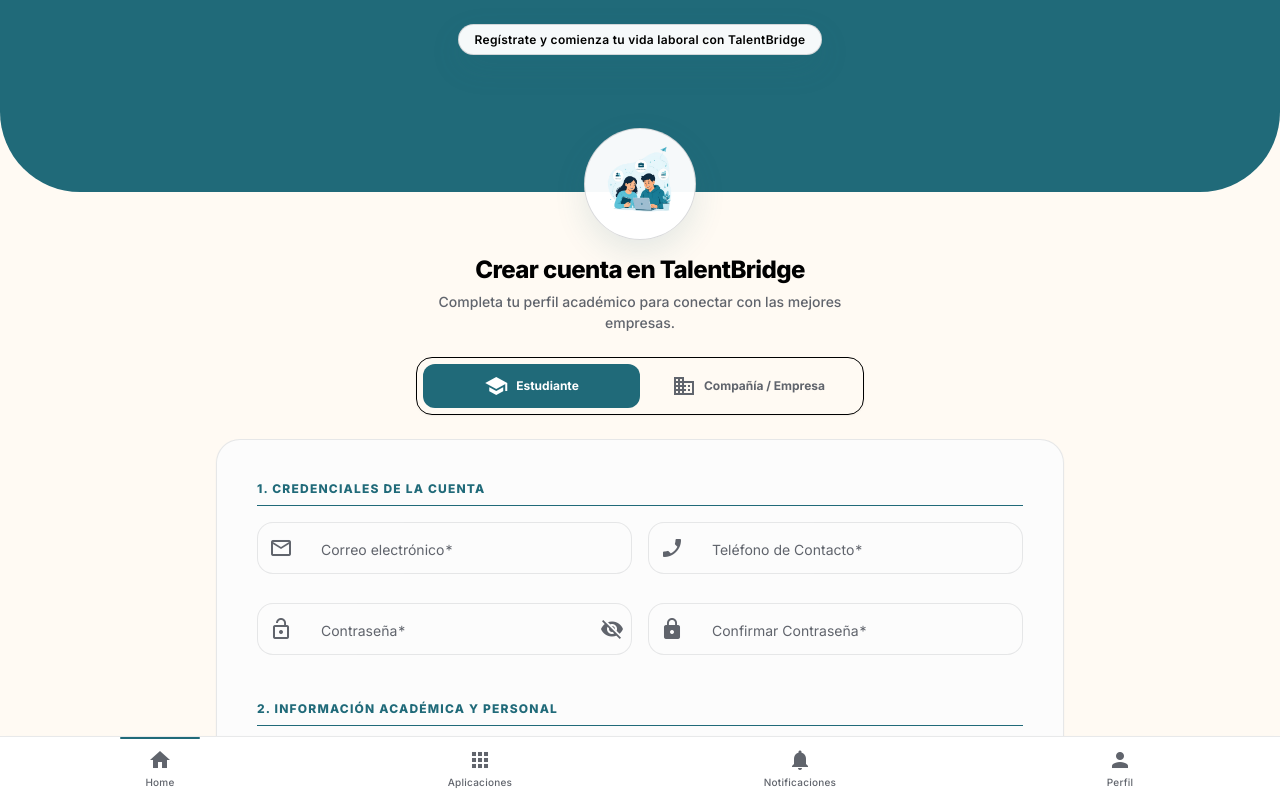
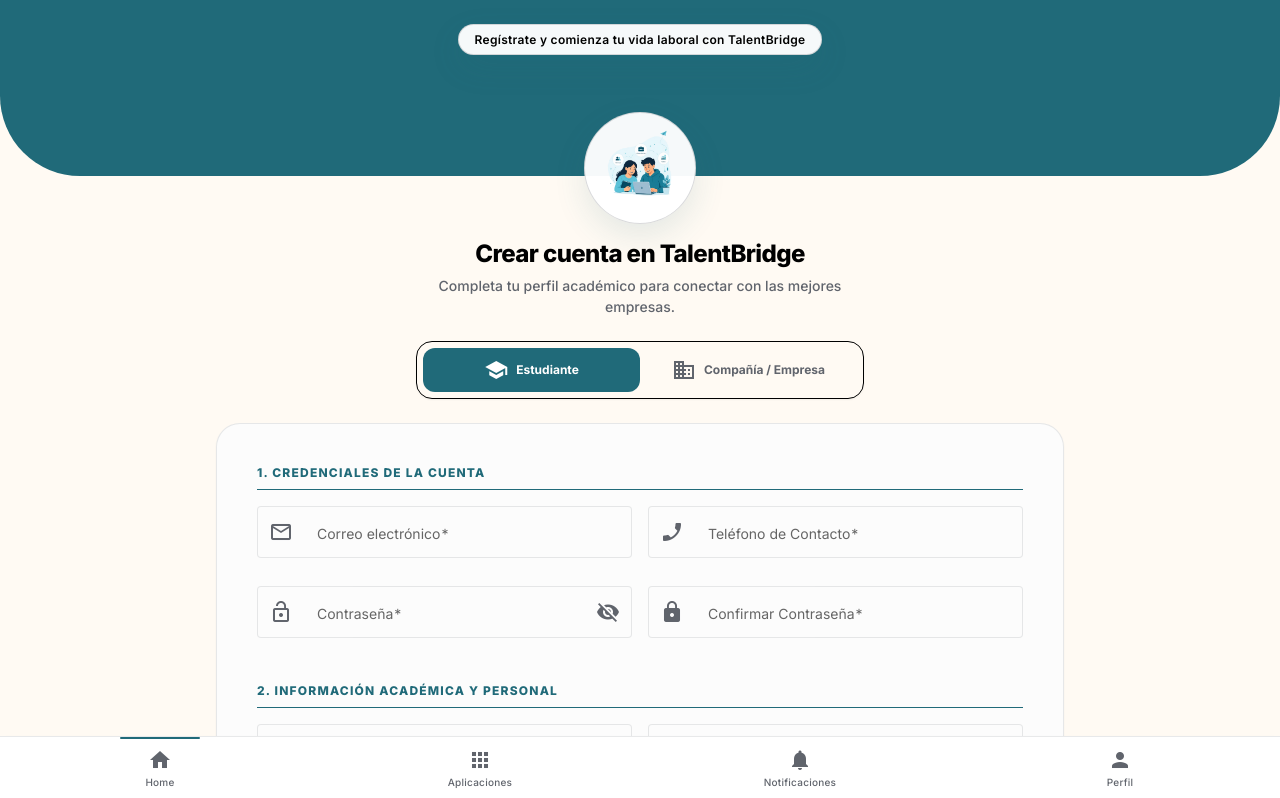
Before and after one commit to morga-dev/talentbridge-web, an Angular app: page /register in a window 1280 px wide. Shown: the top 798 px of the page. Built offline with nearby package versions, Linux system fonts and the light colour scheme.

Commit message:
Update minimum styles

```diff
--- a/angular.json
+++ b/angular.json
@@ -38,7 +38,8 @@
             ],
             "styles": [
               "src/styles/tokens.css",
-              "src/styles/tailwind.css"
+              "src/styles/tailwind.css",
+              "src/styles/material-theme.scss"
             ],
             "scripts": []
           },
--- a/src/app/features/auth/pages/register/register.component.html
+++ b/src/app/features/auth/pages/register/register.component.html
@@ -1,6 +1,6 @@
 <main class="min-h-screen flex flex-col justify-between pb-12 bg-talent-bg transition-colors duration-200">
 
-  <div class="relative w-full h-36 sm:h-44 md:h-48 bg-talent-primary rounded-b-[3.5rem] md:rounded-b-[5rem] flex items-start justify-center pt-6">
+  <div class="relative w-full h-28 sm:h-40 md:h-44 bg-talent-primary rounded-b-[3.5rem] md:rounded-b-[5rem] flex items-start justify-center pt-6 px-4">
     <span class="app-surface-strong inline-flex items-center rounded-full px-4 py-1.5 text-xs sm:text-sm font-semibold text-talent-text backdrop-blur-xs tracking-wide border border-white/20 shadow-xs">
       Regístrate y comienza tu vida laboral con TalentBridge
     </span>
--- a/tailwind.config.js
+++ b/tailwind.config.js
@@ -2,5 +2,5 @@
 module.exports = {
   content: ['./src/**/*.{html,ts,css,scss}'],
   darkMode: ['selector', '.dark'],
-  important: true,
+  // important: true,
 };
```
